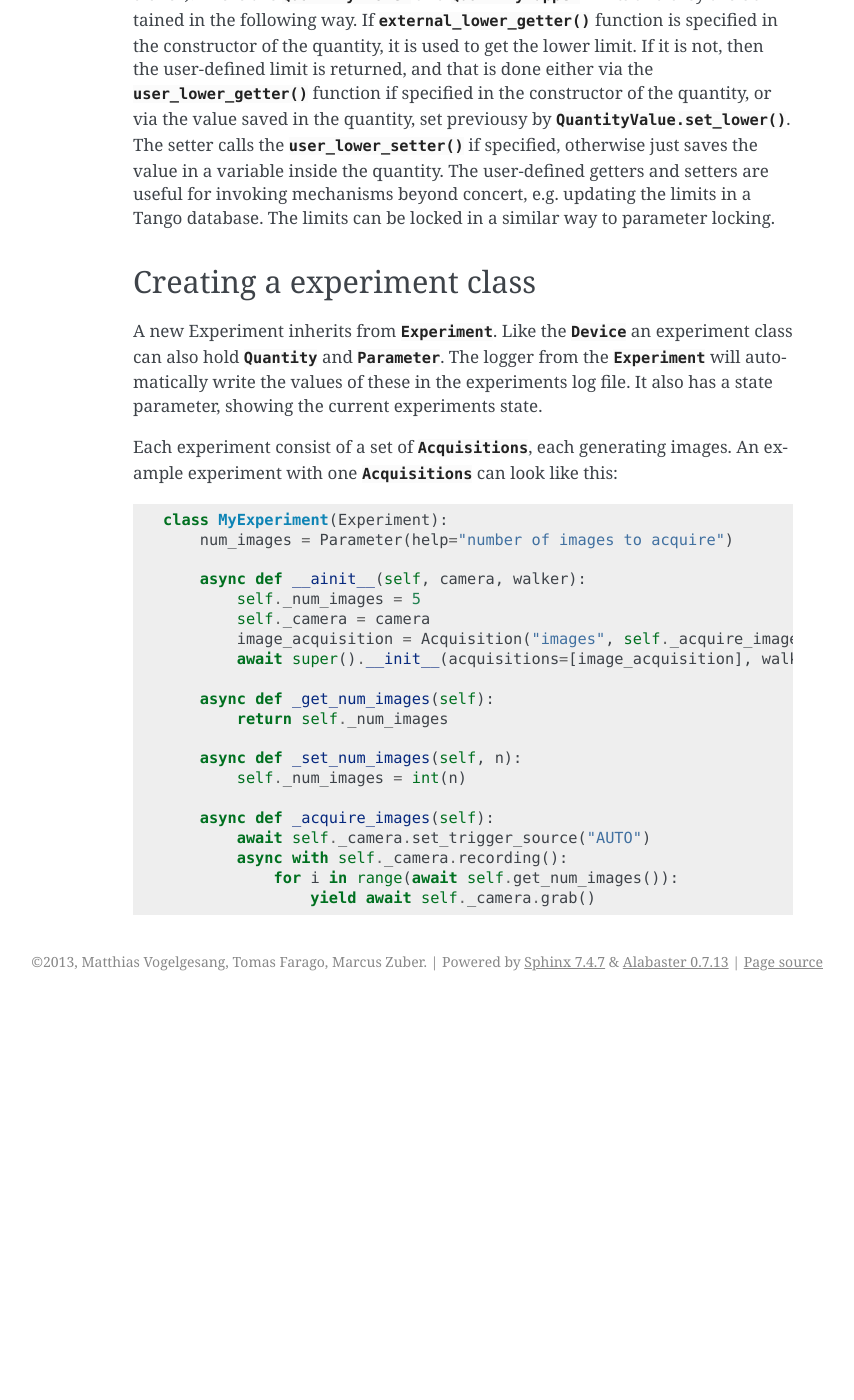
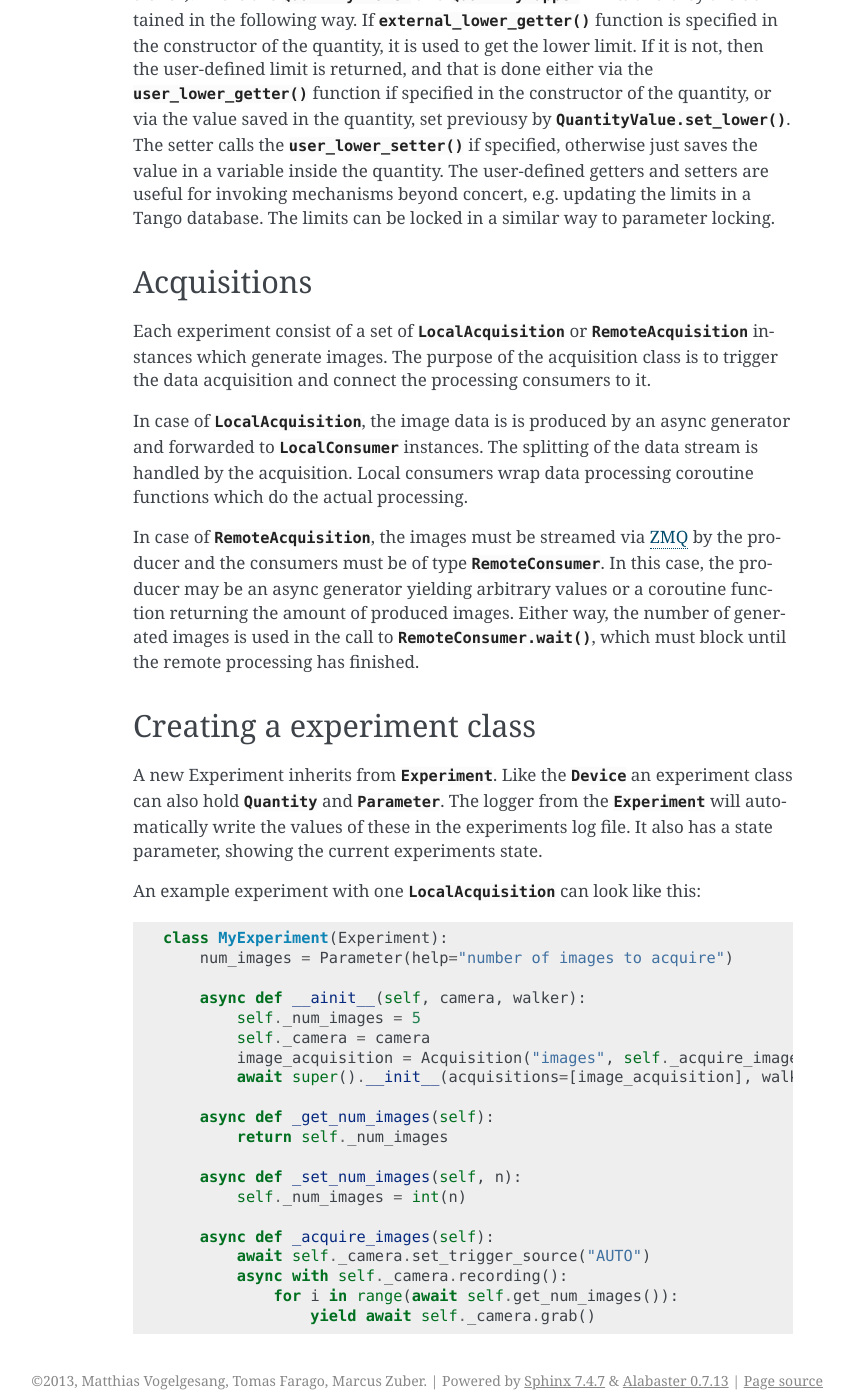
Before and after one commit to ufo-kit/concert, a Sphinx documentation site: the page built from docs/devel/tutorial.rst, in a window 1280 px wide and 1400 px high, scrolled down 7309 px. Shown: the whole window, without its empty margins (287-1141 px from the left). Built offline with Sphinx 7.4.7, drawn with Linux system fonts in a browser that asks for light colours; before the commit the page ends 8310 px from its top, so only the background shows below that.

Commit message:
SQUASH docs: some updates

```diff
--- a/docs/devel/reference/experiments.rst
+++ b/docs/devel/reference/experiments.rst
@@ -5,7 +5,7 @@ Experiments
 There are abstract implementations for radiography, stepped tomography, continuous tomography,
 stepped spiral tomography and continuous spiral tomography.
 
-All of them implement :class:`.Acquisition` for dark images (without beam), flat field images (with beam, but sample moved to
+All of them implement :class:`.LocalAcquisition` for dark images (without beam), flat field images (with beam, but sample moved to
 Experiment.flatfield_position) and projections of the sample according to the measurement scheme.
 
 In each acquisition generator the functions :func:`~concert.experiments.imaging.Radiography._prepare_flats`, :func:`~concert.experiments.imaging.Radiography._finish_flats`,
--- a/docs/devel/tutorial.rst
+++ b/docs/devel/tutorial.rst
@@ -361,6 +361,28 @@ useful for invoking mechanisms beyond concert, e.g. updating the limits in a
 Tango database. The limits can be locked in a similar way to parameter locking.
 
 
+Acquisitions
+============
+
+Each experiment consist of a set of :class:`.LocalAcquisition` or
+:class:`.RemoteAcquisition` instances which generate images. The purpose of the
+acquisition class is to trigger the data acquisition and connect the processing
+consumers to it.
+
+In case of :class:`.LocalAcquisition`, the image data is is produced by an async
+generator and forwarded to :class:`.LocalConsumer` instances. The splitting of
+the data stream is handled by the acquisition. Local consumers wrap data
+processing coroutine functions which do the actual processing.
+
+In case of :class:`.RemoteAcquisition`, the images must be streamed via `ZMQ
+<https://pyzmq.readthedocs.io/en/latest/>`_ by the producer and the consumers must be of type
+:class:`.RemoteConsumer`. In this case, the producer may be an async generator
+yielding arbitrary values or a coroutine function returning the amount of
+produced images. Either way, the number of generated
+images is used in the call to :meth:`.RemoteConsumer.wait`, which must block
+until the remote processing has finished.
+
+
 Creating a experiment class
 ===========================
 
@@ -369,8 +391,7 @@ Like the :class:`.Device` an experiment class can also hold :class:`.Quantity` a
 The logger from the :class:`.Experiment` will automatically write the values of these in the experiments log file.
 It also has a state parameter, showing the current experiments state.
 
-Each experiment consist of a set of :class:`.Acquisitions`, each generating images.
-An example experiment with one :class:`.Acquisitions` can look like this::
+An example experiment with one :class:`.LocalAcquisition` can look like this::
 
     class MyExperiment(Experiment):
         num_images = Parameter(help="number of images to acquire")
```
Also changed, not shown: docs/user/topics/experiments.rst (+21 -12 lines).
